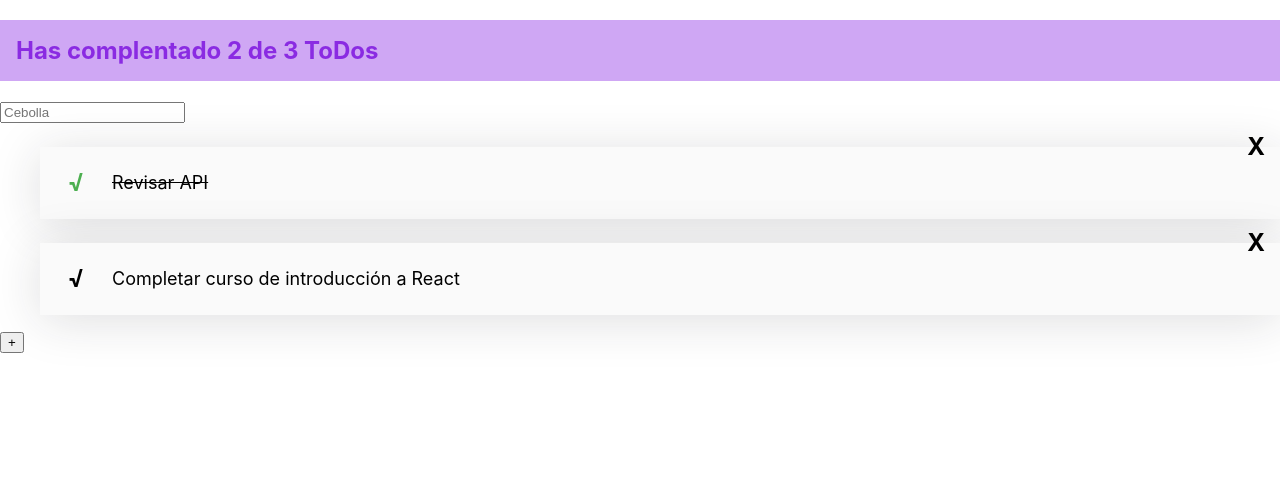
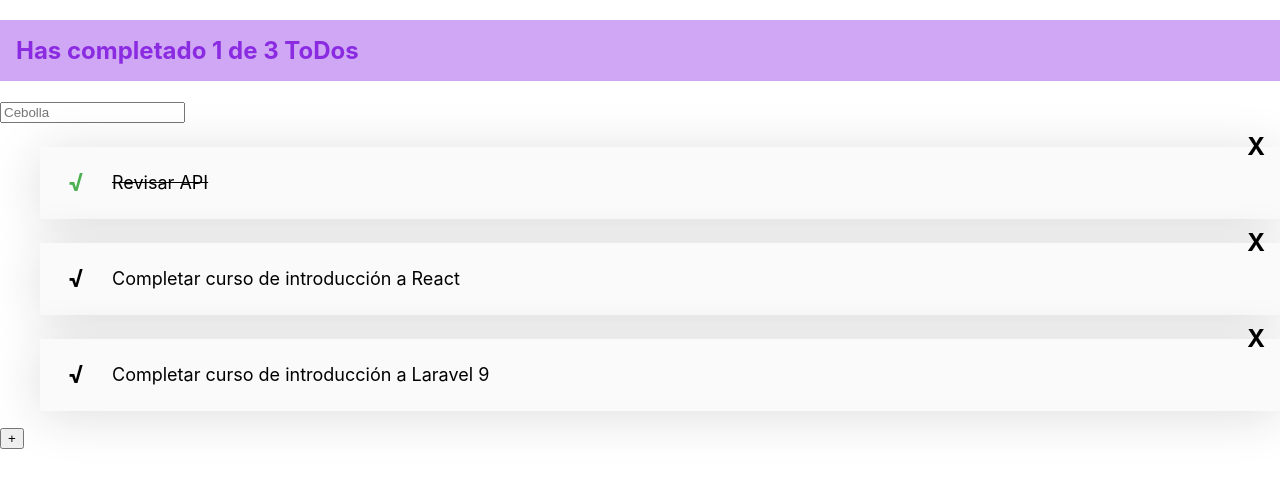
Before and after one commit to terracing/todo-machine, a React (Create React App) app: page / in a window 1280 px wide. Shown: the top 488 px of the page. Built offline with nearby package versions, Linux system fonts and the light colour scheme; the HTML template or start-up script is replaced by a standard one.

Commit message:
Using states and filters

```diff
--- a/src/App.js
+++ b/src/App.js
@@ -8,18 +8,43 @@
 
 import './App.css';
 
-const todos = [
+const defaultTodos = [
   {text: 'Revisar API', completed: true},
-  {text: 'Completar curso de introducción a React', completed: false}
+  {text: 'Completar curso de introducción a React', completed: false},
+  {text: 'Completar curso de introducción a Laravel 9', completed: false}
 ]
 
 function App() {
+  const [todos, setTodos] = React.useState(defaultTodos);
+  const [searchValue, setSearchValue] = React.useState('');
+
+  const completedTodos = todos.filter(todo => !!todo.completed).length;
+  const totalTodos = todos.length;
+
+  let searchedTodos = [];
+
+  if(!searchValue.length >= 1) {
+    searchedTodos = todos;
+  } else {
+    searchedTodos = todos.filter(todo => {
+      const todoText = todo.text.toLowerCase();
+      const searchText = searchValue.toLocaleLowerCase();
+      return todoText.includes(searchText);
+    });
+  }
+
   return (
     <React.Fragment>
-      <TodoCounter />
-      <TodoSearch />
+      <TodoCounter
+        total={totalTodos}
+        completed={completedTodos}
+      />
+      <TodoSearch
+        searchValue={searchValue}
+        setSearchValue={setSearchValue}
+      />
       <TodoList>
-        {todos.map(todo => (
+        {searchedTodos.map(todo => (
           <TodoItem key={todo.text} text={todo.text} completed={todo.completed} />
         ))}
       </TodoList>
--- a/src/TodoCounter.js
+++ b/src/TodoCounter.js
@@ -1,9 +1,9 @@
 import React from "react";
 import './TodoCounter.css';
 
-function TodoCounter() {
+function TodoCounter({total, completed}) {
     return (
-        <h2 className="TodoCounter"> Has complentado 2 de 3 ToDos</h2>
+        <h2 className="TodoCounter"> Has completado {completed} de {total} ToDos</h2>
     )
 }
 
--- a/src/TodoSearch.js
+++ b/src/TodoSearch.js
@@ -1,8 +1,6 @@
 import React from "react";
 
-function TodoSearch() {
-
-    const [searchValue, setSearchValue] = React.useState('');
+function TodoSearch({ searchValue, setSearchValue }) {
 
     const onSearchValueChanged = (event) => {
         console.log(event.target.value);
@@ -10,15 +8,12 @@
     }
 
     return (
-        <React.Fragment>
         <input
             className="TodoSearch"
             placeholder="Cebolla"
             value={searchValue}
             onChange={onSearchValueChanged}
         />
-            <p>{ searchValue }</p>
-        </React.Fragment>
     )
 }
 
```
Lines whose indentation alone changed are shown as unchanged.
